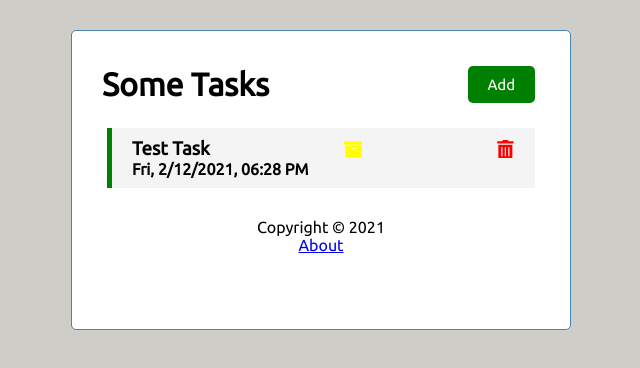
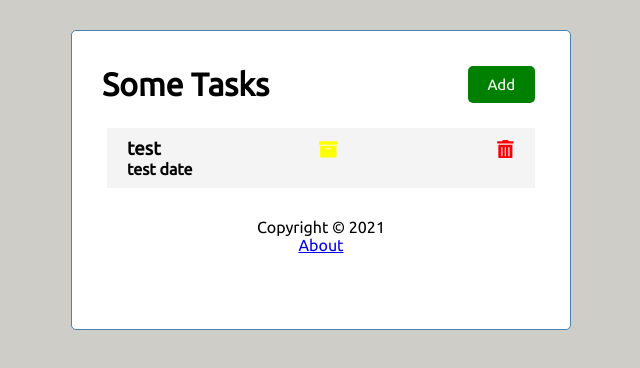
Before and after one commit to Elliohknow/react-ts-tasks, a React (Create React App) app: page / in a window 1280 px wide. Shown: the top 368 px of the page, without its empty margins (319-959 px from the left). Built offline with nearby package versions, Linux system fonts and the light colour scheme; no server answers; data requests are answered from the project's data file.

Commit message:
update URLs for the fetch requests

```diff
--- /dev/null
+++ b/db.json
@@ -0,0 +1,10 @@
+{
+  "tasks": [
+    {
+      "id": 1,
+      "text": "test",
+      "date": "test date",
+      "reminder": false
+    }
+  ]
+}
--- a/src/App.tsx
+++ b/src/App.tsx
@@ -4,10 +4,10 @@ import AddTask from "./components/AddTask";
 import Footer from "./components/Footer";
 import Header from "./components/Header";
 import TaskList from "./components/TaskList";
-import { formatDateTime, UUID } from "./utils";
+import { formatDateTime } from "./utils";
 
 export interface ITask {
-  id: string;
+  id: number | string;
   text: string;
   date: string;
   reminder: boolean;
@@ -17,7 +17,7 @@ function App() {
   const [showAddTask, setShowAddTask] = useState(false);
   const [tasks, setTasks] = useState([
     {
-      id: UUID(),
+      id: 2,
       text: "Test Task",
       date: formatDateTime(),
       reminder: true,
@@ -40,7 +40,7 @@ function App() {
     return data;
   };
   // Fetch a single task
-  const fetchTask = async (id: string) => {
+  const fetchTask = async (id: number | string) => {
     const result = await fetch(`http://localhost:5050/tasks/${id}`);
     const data = await result.json();
     return data;
@@ -49,7 +49,7 @@ function App() {
   const addTask = async (task: ITask) => {
     // const newTask = { ...task, id: UUID() };
     // setTasks([...tasks, newTask]);
-    const result = await fetch("http://localhost:5000/tasks", {
+    const result = await fetch("http://localhost:5050/tasks", {
       method: "POST",
       headers: {
         "Content-type": "application/json",
@@ -63,22 +63,22 @@ function App() {
   };
 
   // Delete Task
-  const deleteTask = async (id: string) => {
-    await fetch(`http://localhost:5000/tasks/${id}`, {
+  const deleteTask = async (id: number | string ) => {
+    await fetch(`http://localhost:5050/tasks/${id}`, {
       method: "DELETE",
     });
     setTasks(tasks.filter((task) => task.id !== id));
   };
   // Archive Task
-  const archiveTask = async (id: string) => {
+  const archiveTask = async (id: number | string ) => {
     console.log("task archived", id);
   };
   // toggle reminder
-  const toggleReminder = async (id: string) => {
+  const toggleReminder = async (id: number | string ) => {
     const taskToToggle = await fetchTask(id);
     const updatedTask = { ...taskToToggle, reminder: !taskToToggle.reminder };
 
-    const result = await fetch(`http://localhost:5000/tasks/${id}`, {
+    const result = await fetch(`http://localhost:5050/tasks/${id}`, {
       method: "PUT",
       headers: {
         "Content-type": "application/json",
```
